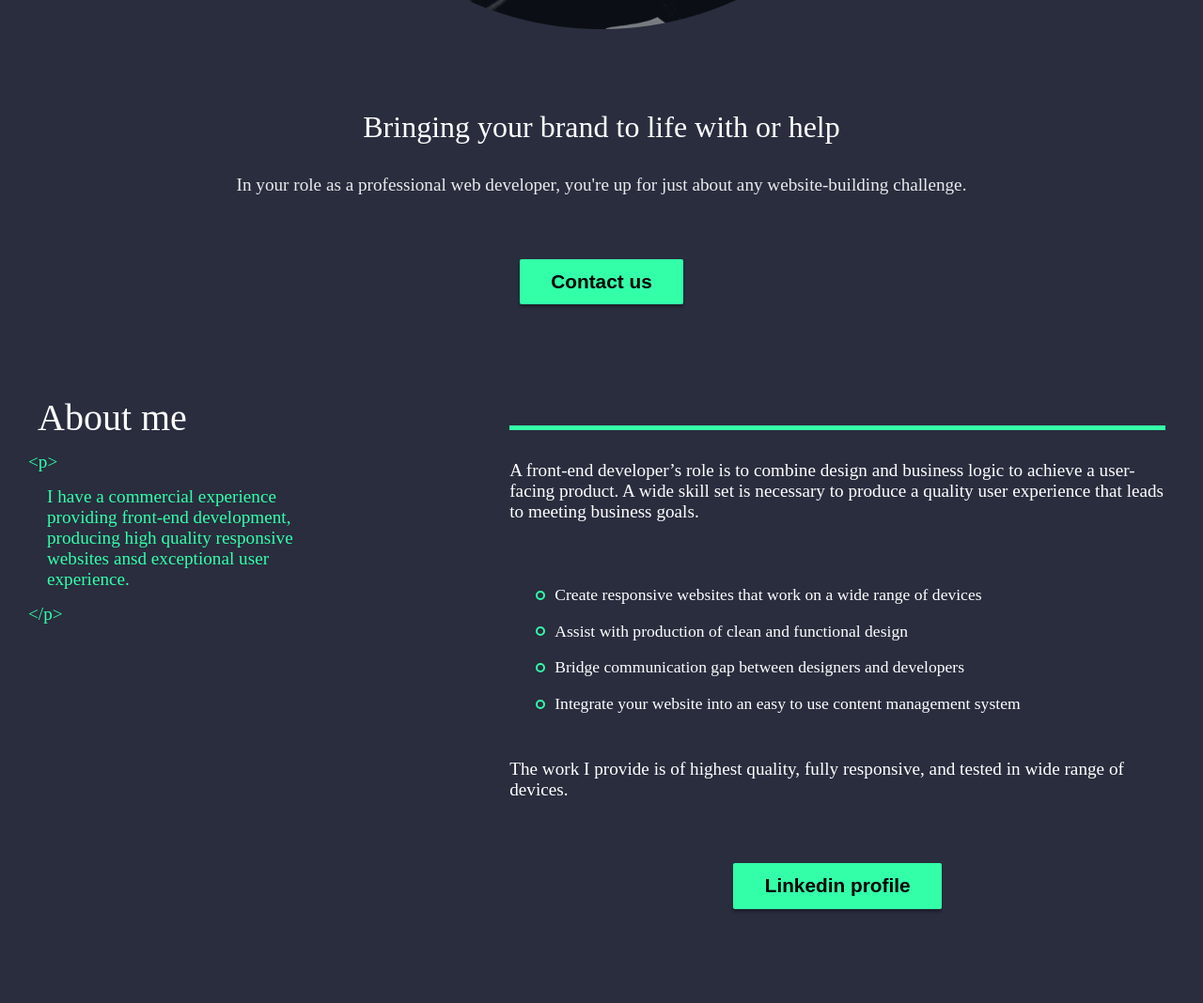
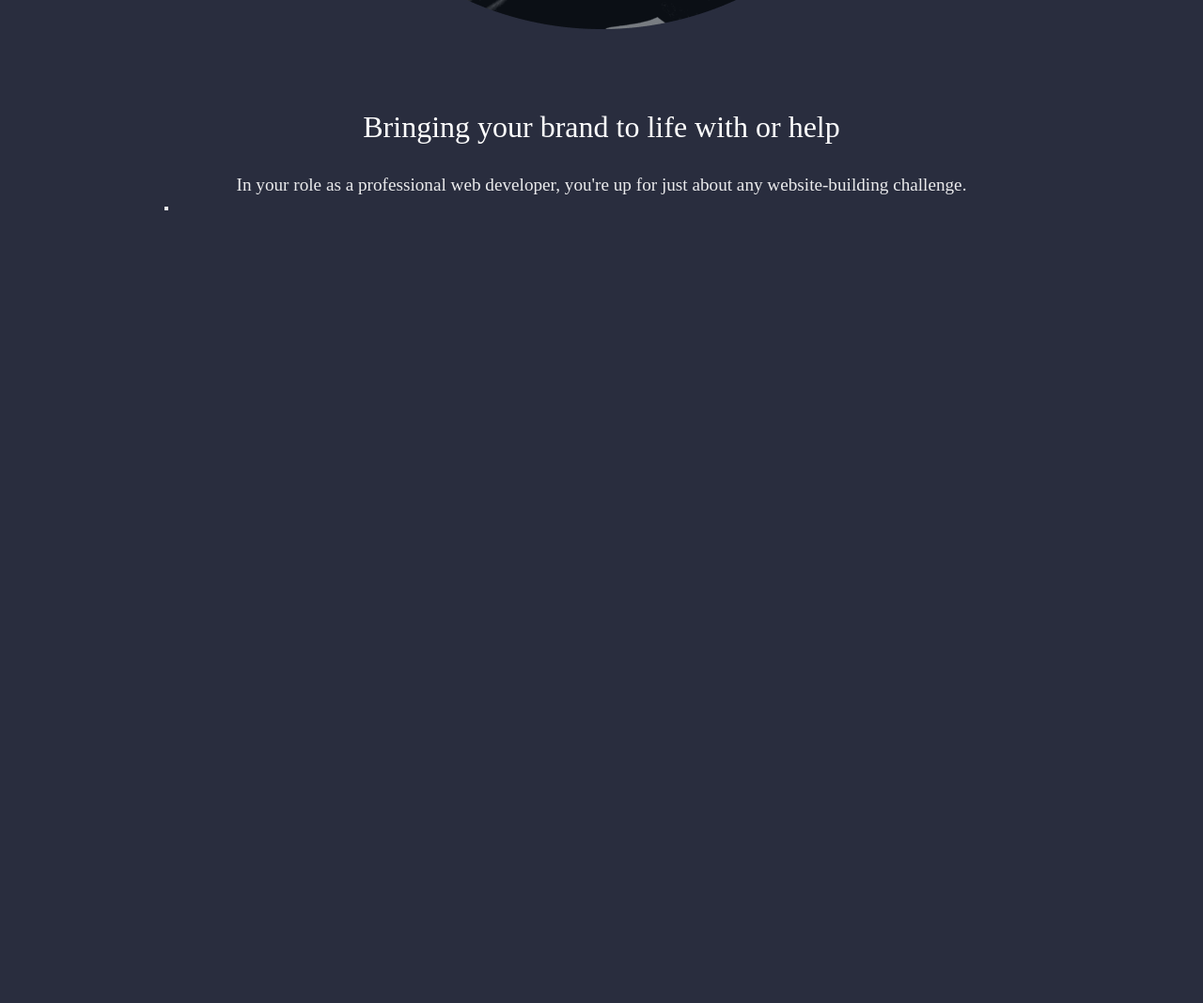
Before and after one commit to Mohanbarman/portfolio-1, a plain HTML site: page index.html in a window 1280 px wide. Shown: the part 793-1861 px from the top of the page at 94% size. After the commit the page ends 1029 px from the top, so only its background shows below. Drawn offline with Linux system fonts and the light colour scheme.

Commit message:
Correcting path

```diff
--- a/index.html
+++ b/index.html
@@ -18,10 +18,10 @@
       <img src="src/logo.svg" alt="Logo" />
 
       <ul class="menu">
-        <li><a href="#" class="active">Home</a></li>
-        <li><a href="#">About</a></li>
-        <li><a href="#">Work</a></li>
-        <li><a href="#">Contact</a></li>
+        <li><a href="#" class="html-style active">Home</a></li>
+        <li><a href="#" class="html-style">About</a></li>
+        <li><a href="#" class="html-style">Work</a></li>
+        <li><a href="#" class="html-style">Contact</a></li>
       </ul>
 
       <div class="hamburger-btn">
@@ -31,13 +31,13 @@
       </div>
 
       <button class="breif-me-btn">
-        <a href="#" class="html-style">Breif me</a>
+        <a href="#" class="html-style">breif me</a>
       </button>
     </nav>
 
     <main class="main-section">
       <div class="profile">
-        <img src="/src/profile.png" />
+        <img src="src/profile.png" />
       </div>
 
       <section class="left-section">
@@ -47,15 +47,14 @@
           any website-building challenge.
         </p>
 
-        <button class="btn">
-          <div class="background"></div>
-          <div class="effect"></div>
-          <span>Contact us</span>
+        <button class="contact-btn">
+          <div></div>
         </button>
       </section>
     </main>
 
-    <section class="about-me-section">
+    <!--
+  <section class="about-me-section">
       <section class="left-section">
         <h1>About me</h1>
         <p>
@@ -78,23 +77,21 @@
           <li>Assist with production of clean and functional design</li>
           <li>Bridge communication gap between designers and developers</li>
           <li>
-            Integrate your website into an easy to use content management system
+            Integrate your website into an easy to use content management
+            system
           </li>
         </ul>
         <p>
-          The work I provide is of highest quality, fully responsive, and tested
-          in wide range of devices.
+          The work I provide is of highest quality, fully responsive, and
+          tested in wide range of devices.
         </p>
 
-        <button class="btn">
-          <div class="background"></div>
-          <div class="effect"></div>
-          <span>Linkedin profile</span>
+        <button class="linkedin-btn html-style">
+          Linkedin profile
         </button>
       </section>
     </section>
 
-    <!--
     <section class="recent-works">
       <div class="card">
         <img src="src/card-1.png" />
```
